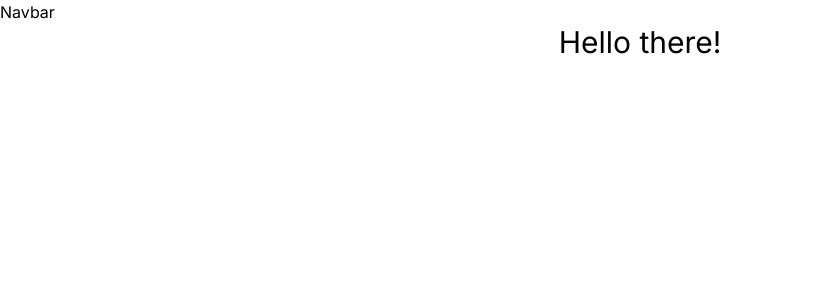
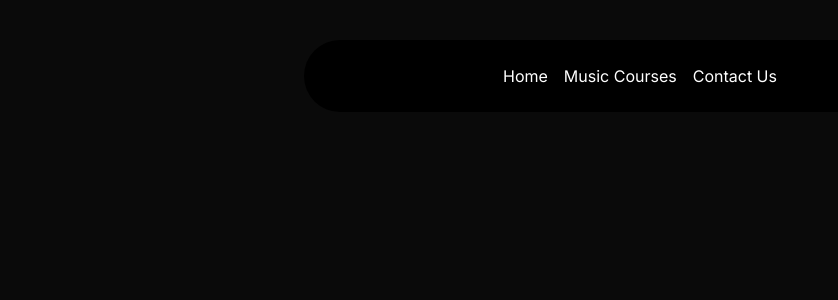
Before and after one commit to KanishkSogani/Melody-Flow, a Next.js app: page / in a window 1280 px wide. Shown: the top 300 px of the page, without its empty margins (0-838 px from the left). Built offline with nearby package versions, Linux system fonts and the light colour scheme.

Commit message:
Navbar done

```diff
--- a/src/app/layout.tsx
+++ b/src/app/layout.tsx
@@ -16,9 +16,11 @@
   children: React.ReactNode;
 }>) {
   return (
-    <html lang="en">
+    <html lang="en" className="dark">
       <body className={inter.className}>
-        <Navbar />
+        <div className=" relative w-full flex items-center justify-center ">
+          <Navbar />
+        </div>
         {children}
       </body>
     </html>
--- a/src/app/page.tsx
+++ b/src/app/page.tsx
@@ -1,3 +1,5 @@
 export default function Home() {
-  return <div className=" text-3xl text-center ">Hello there!</div>;
+  return (
+    <main className=" min-h-screen  bg-black/[0.96] antialiased bg-grid-white/[0.02"></main>
+  );
 }
--- a/src/components/Navbar.tsx
+++ b/src/components/Navbar.tsx
@@ -1,5 +1,42 @@
-function Navbar() {
-  return <div>Navbar </div>;
+"use client";
+import React, { useState } from "react";
+import { HoveredLink, Menu, MenuItem, ProductItem } from "./ui/navbar-menu";
+import { cn } from "@/utils/cn";
+import Link from "next/link";
+
+function Navbar({ className }: { className?: string }) {
+  const [active, setActive] = useState<string | null>(null);
+  return (
+    <div
+      className={cn("fixed top-10 inset-x-0 max-w-2xl mx-auto z-50", className)}
+    >
+      <Menu setActive={setActive}>
+        <Link href="/">
+          <MenuItem
+            setActive={setActive}
+            active={active}
+            item="Home"
+          ></MenuItem>
+        </Link>
+        <MenuItem setActive={setActive} active={active} item="Music Courses">
+          <div className="flex flex-col space-y-4 text-sm">
+            <HoveredLink href="/courses">All Courses</HoveredLink>
+            <HoveredLink href="/courses">Basic Music Theory</HoveredLink>
+            <HoveredLink href="/courses">Advanced Composition</HoveredLink>
+            <HoveredLink href="/courses">Songwriting</HoveredLink>
+            <HoveredLink href="/courses">Music Production</HoveredLink>
+          </div>
+        </MenuItem>
+        <Link href="/contact">
+          <MenuItem
+            setActive={setActive}
+            active={active}
+            item="Contact Us"
+          ></MenuItem>
+        </Link>
+      </Menu>
+    </div>
+  );
 }
 
 export default Navbar;
--- /dev/null
+++ b/src/components/ui/navbar-menu.tsx
@@ -0,0 +1,121 @@
+"use client";
+import React from "react";
+import { motion } from "framer-motion";
+import Link from "next/link";
+import Image from "next/image";
+
+const transition = {
+  type: "spring",
+  mass: 0.5,
+  damping: 11.5,
+  stiffness: 100,
+  restDelta: 0.001,
+  restSpeed: 0.001,
+};
+
+export const MenuItem = ({
+  setActive,
+  active,
+  item,
+  children,
+}: {
+  setActive: (item: string) => void;
+  active: string | null;
+  item: string;
+  children?: React.ReactNode;
+}) => {
+  return (
+    <div onMouseEnter={() => setActive(item)} className="relative ">
+      <motion.p
+        transition={{ duration: 0.3 }}
+        className="cursor-pointer text-black hover:opacity-[0.9] dark:text-white"
+      >
+        {item}
+      </motion.p>
+      {active !== null && (
+        <motion.div
+          initial={{ opacity: 0, scale: 0.85, y: 10 }}
+          animate={{ opacity: 1, scale: 1, y: 0 }}
+          transition={transition}
+        >
+          {active === item && children && (
+            <div className="absolute top-[calc(100%_+_1.2rem)] left-1/2 transform -translate-x-1/2 pt-4">
+              <motion.div
+                transition={transition}
+                layoutId="active" // layoutId ensures smooth animation
+                className="bg-white dark:bg-black backdrop-blur-sm rounded-2xl overflow-hidden border border-black/[0.2] dark:border-white/[0.2] shadow-xl"
+              >
+                <motion.div
+                  layout // layout ensures smooth animation
+                  className="w-max h-full p-4"
+                >
+                  {children}
+                </motion.div>
+              </motion.div>
+            </div>
+          )}
+        </motion.div>
+      )}
+    </div>
+  );
+};
+
+export const Menu = ({
+  setActive,
+  children,
+}: {
+  setActive: (item: string | null) => void;
+  children: React.ReactNode;
+}) => {
+  return (
+    <nav
+      onMouseLeave={() => setActive(null)} // resets the state
+      className="relative rounded-full boder border-transparent dark:bg-black dark:border-white/[0.2] bg-white shadow-input flex justify-center space-x-4 px-8 py-6 "
+    >
+      {children}
+    </nav>
+  );
+};
+
+export const ProductItem = ({
+  title,
+  description,
+  href,
+  src,
+}: {
+  title: string;
+  description: string;
+  href: string;
+  src: string;
+}) => {
+  return (
+    <Link href={href} className="flex space-x-2">
+      <Image
+        src={src}
+        width={140}
+        height={70}
+        alt={title}
+        className="flex-shrink-0 rounded-md shadow-2xl"
+      />
+      <div>
+        <h4 className="text-xl font-bold mb-1 text-black dark:text-white">
+          {title}
+        </h4>
+        <p className="text-neutral-700 text-sm max-w-[10rem] dark:text-neutral-300">
+          {description}
+        </p>
+      </div>
+    </Link>
+  );
+};
+
+export const HoveredLink = ({ children, ...rest }: any) => {
+  return (
+    <Link
+      {...rest}
+      className="text-neutral-700 dark:text-neutral-200 hover:text-black "
+    >
+      {children}
+    </Link>
+  );
+};
--- /dev/null
+++ b/src/utils/cn.ts
@@ -0,0 +1,6 @@
+import { ClassValue, clsx } from "clsx";
+import { twMerge } from "tailwind-merge";
+
+export function cn(...inputs: ClassValue[]) {
+  return twMerge(clsx(inputs));
+}
--- a/tailwind.config.ts
+++ b/tailwind.config.ts
@@ -6,6 +6,7 @@
     "./src/components/**/*.{js,ts,jsx,tsx,mdx}",
     "./src/app/**/*.{js,ts,jsx,tsx,mdx}",
   ],
+  darkMode: "class",
   theme: {
     extend: {
       backgroundImage: {
```
Also changed, not shown: package.json (+7 -4 lines), 1 other file (tests, documents, lock files or other folders).
